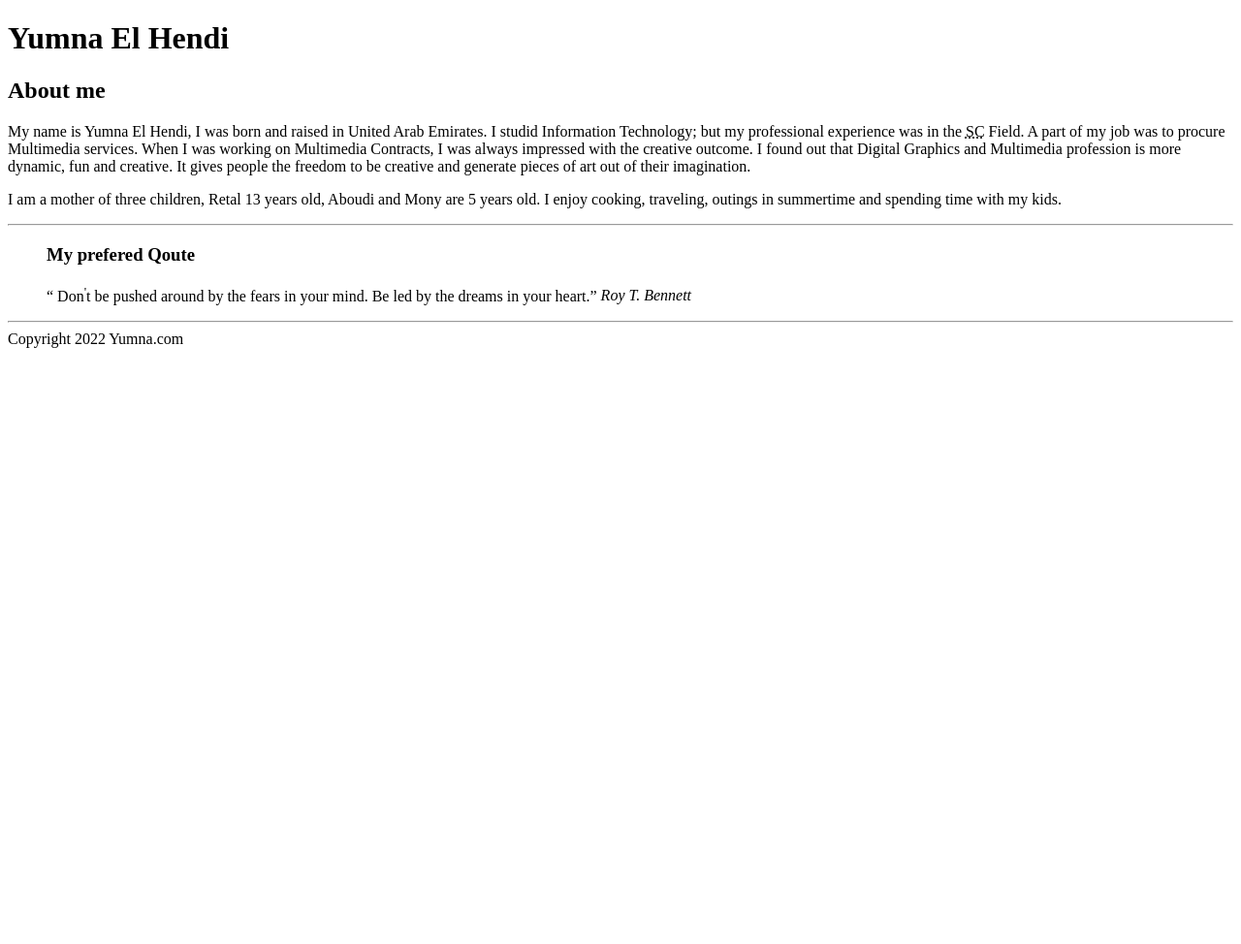
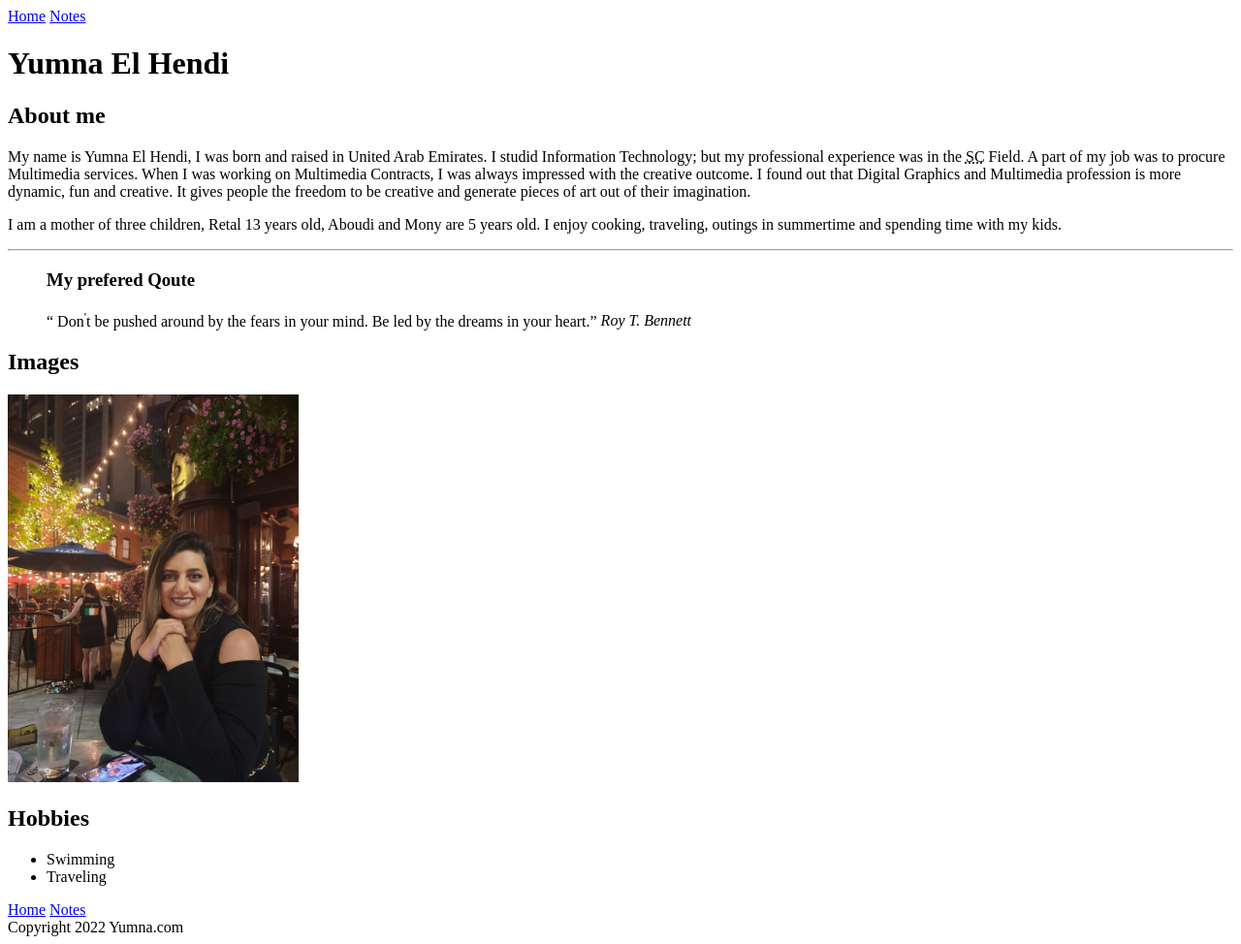
Before and after one commit to Elhe0016/elhe0016.github.io, a plain HTML site: page html-assignment/index.html in a window 1280 px wide. Shown: the whole page at 97% size. Before the commit the page ends 800 px from the top, so only its background shows below. Drawn offline with Linux system fonts and the light colour scheme.

Commit message:
HTML Assignment

```diff
--- a/html-assignment/index.html
+++ b/html-assignment/index.html
@@ -1,14 +1,21 @@
 <!DOCTYPE html>
-<html>
-    <head>
+<html lang="en">
+<head>
+    <meta charset="UTF-8">
+    <meta http-equiv="X-UA-Compatible" content="IE=edge">
+    <meta name="viewport" content="width=device-width, initial-scale=1.0">
         <title>MTM6130 HTML Assignment</title>
-    </head>
+</head>
     <body>
+        <nav>
+            <a href="index.html">Home</a>
+            <a href="notes.html">Notes</a>
+          </nav>
+
         <header>
             <h1>Yumna El Hendi</h1>
         </header>
         <article>
-
         <h2>
             About me
         </h2>
@@ -25,7 +32,24 @@
              <cite>Roy T. Bennett</cite>
             </blockquote>
     </article>
+    <section>
+        <h2>Images</h2>
+        <img src="images/yumna.jpg" height="400" alt="Yumna El Hendi image" title="Yumna El Hendi">
+        <!--I had to use height since the image is too big, however, it didn't change the image ratio-->
+    </section>
+    <section>
+        <h2>Hobbies</h2>
+        <ul>
+            <li>Swimming</li>
+            <li>Traveling</li>
+        </ul>
+    </section>
+
+    <div class="navbar">
+        <a href="index.html">Home</a>
+        <a href="notes.html">Notes</a>
+    </div>
+
+    <footer>Copyright 2022 Yumna.com</footer>
     </body>
-    <hr>
-    <footer>Copyright 2022 Yumna.com</footer>
 </html>
```
Also changed, not shown: html-assignment/notes.html (added, +42 -0 lines), html-assignment/images/yumna.jpg (added), html-assignment/refrences.txt (added).
